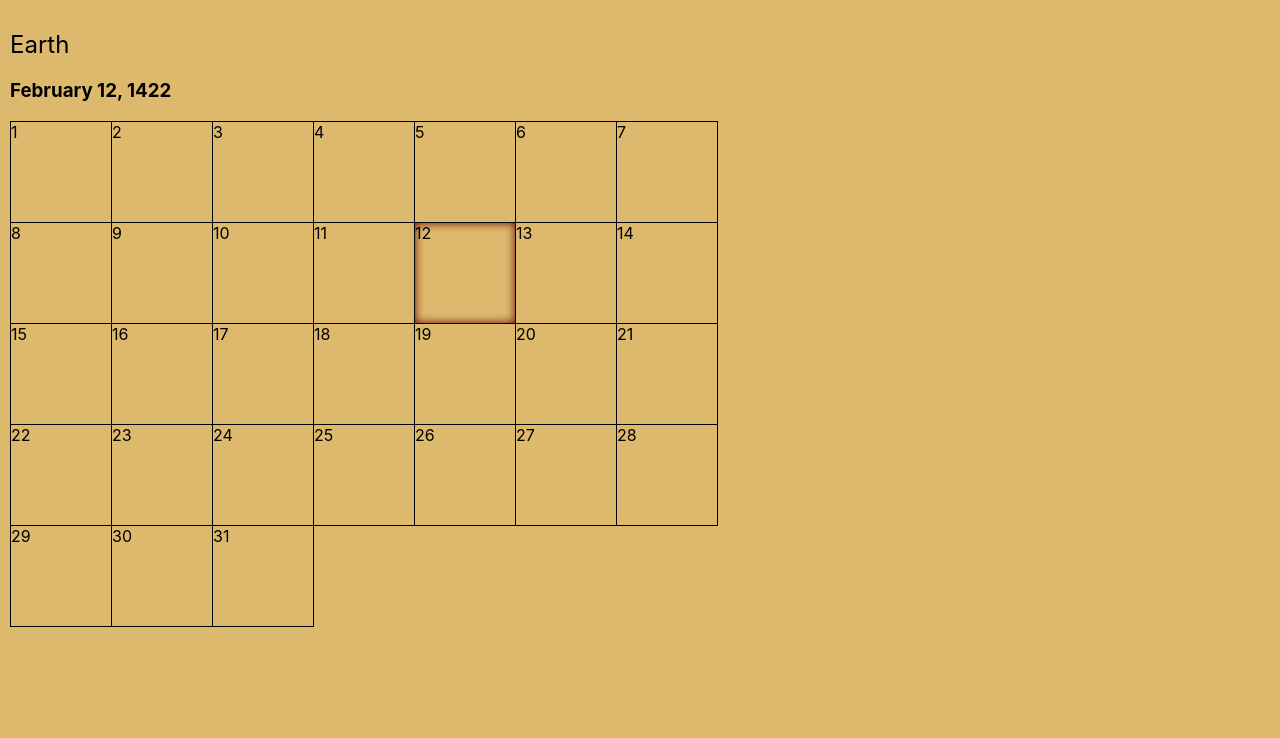
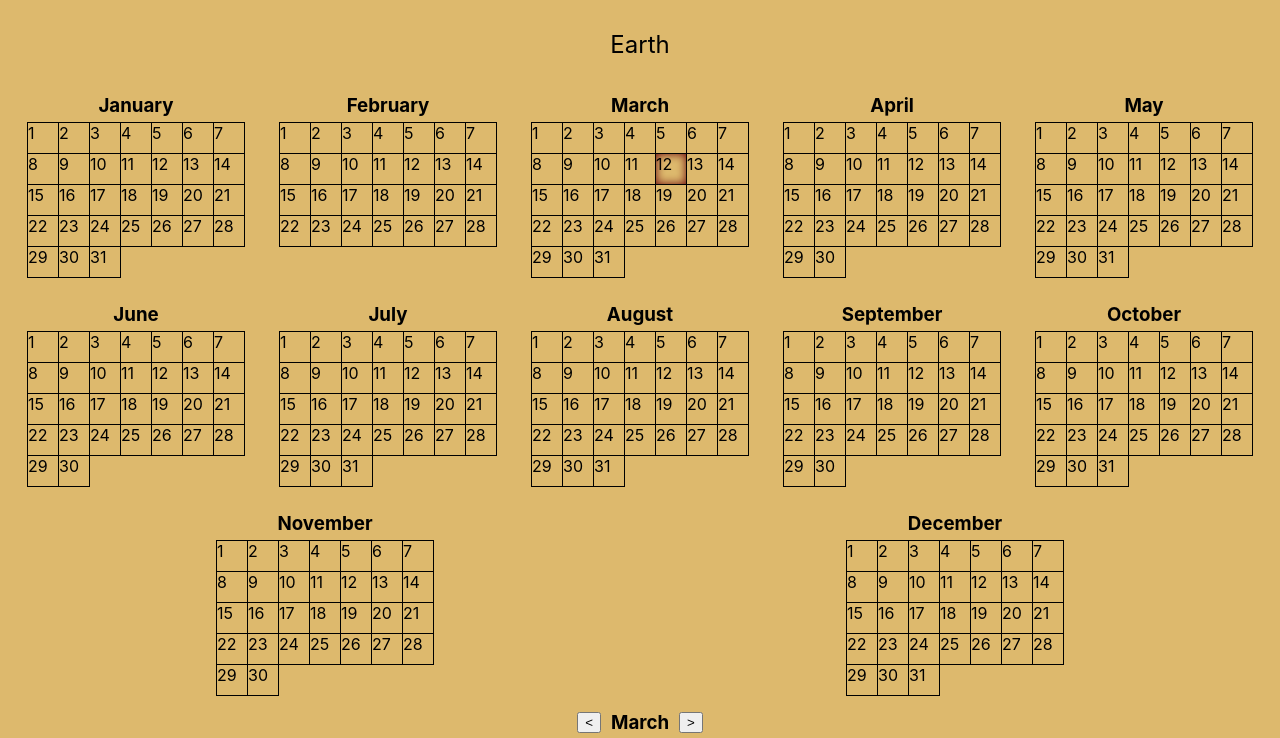
Before and after one commit to moo-man/salvation-react, a React (Create React App) app: page /calendar in a window 1280 px wide. Shown: the top 738 px of the page. Built offline with nearby package versions, Linux system fonts and the light colour scheme.

Commit message:
added calendar state change handling

```diff
--- a/src/components/calendar/CalendarHeader.tsx
+++ b/src/components/calendar/CalendarHeader.tsx
@@ -1,8 +1,8 @@
 import React from "react";
+import "../../styles/CalendarHeader.css"
 
 interface CalendarHeaderProps {
     name : string,
-    date? : string
 }
 
 export class CalendarHeader extends React.Component<CalendarHeaderProps> {
@@ -10,7 +10,6 @@ export class CalendarHeader extends React.Component<CalendarHeaderProps> {
   render() : JSX.Element {
     return <header className="CalendarHeader">
         <h2>{this.props.name}</h2>
-        <h3>{this.props.date}</h3>
         </header>;
   }
 }
--- a/src/components/calendar/CalendarMonth.tsx
+++ b/src/components/calendar/CalendarMonth.tsx
@@ -1,55 +1,112 @@
 import React from 'react';
 import { CalendarDay } from './CalendarDay';
-import "../../styles/CalendarMonth.css"
-import { CalendarMonthData, CalendarMonthState } from '../../models/types';
+import '../../styles/CalendarMonth.css';
+import {
+  CalendarMonthData,
+  CalendarOperations,
+  CalendarState,
+} from '../../models/types';
 
 interface CalendarMonthProps {
-  data : CalendarMonthData,
-  day? : number | null,
-  changeDay : (day: number) => void
+  data: CalendarMonthData;
+  state: CalendarState;
+  mode: string;
+  operations: CalendarOperations;
 }
 
+export class CalendarMonth extends React.Component<CalendarMonthProps> {
+  render(): JSX.Element {
+    let weekNum = Math.ceil(
+      this.props.data.daysInMonth / this.props.data.daysInWeek
+    );
+    let html: JSX.Element[] = [];
 
-export class CalendarMonth extends React.Component<CalendarMonthProps, CalendarMonthState> {
+    for (let i = 0; i < weekNum; i++) {
+      let daysInThisWeek =
+        i === weekNum - 1
+          ? this.props.data.daysInMonth % this.props.data.daysInWeek
+          : this.props.data.daysInWeek;
+      if (daysInThisWeek === 0) daysInThisWeek = this.props.data.daysInWeek;
+      let dayArray: JSX.Element[] = [];
 
-  constructor(props : CalendarMonthProps)
-  {
-    super(props)
-    this.state = {day : props.day}
+      for (let dayNum = 0; dayNum < daysInThisWeek; dayNum++) {
+        let dayInMonth = i * this.props.data.daysInWeek + dayNum + 1;
+        let current = false;
+        if (
+          dayInMonth === this.props.state.day &&
+          this.props.state.month === this.props.data.number
+        )
+        {
+          current = true;
+        }
+        dayArray.push(
+          <CalendarDay
+            onClick={this.handleDayClick.bind(this)}
+            key={dayInMonth}
+            day={dayInMonth}
+            current={current}
+          ></CalendarDay>
+        ); // Have to do this to get unique keys
+      }
+
+      html.push(
+        <div className="week">
+          {dayArray.reduce((prev, current) => (
+            <>
+              {prev}
+              {current}
+            </>
+          ))}
+        </div>
+      );
+    }
+    return (
+      <div className="CalendarMonth">
+        <header>
+          {this.props.mode === 'month' ? (
+            <button data-value="-1" onClick={this.handleMonthClick.bind(this)}>
+              &lt;
+            </button>
+          ) : (
+            <></>
+          )}
+          <h3>{this.props.data.name}</h3>
+          {this.props.mode === 'month' ? (
+            <button data-value="1" onClick={this.handleMonthClick.bind(this)}>
+              &gt;
+            </button>
+          ) : (
+            <></>
+          )}
+        </header>
+        <div className="days">
+          {html.reduce(
+            (prev: JSX.Element, current: JSX.Element): JSX.Element => (
+              <>
+                {prev}
+                {current}
+              </>
+            )
+          )}
+        </div>
+      </div>
+    );
   }
 
-  render(): JSX.Element {
-
-    let weekNum = Math.ceil(this.props.data.daysInMonth / this.props.data.daysInWeek)
-    let html : JSX.Element[] = []
-
-
-    for (let i = 0; i < weekNum; i++)
-    {
-      let daysInThisWeek = i === weekNum - 1 ? (this.props.data.daysInMonth % this.props.data.daysInWeek)  : this.props.data.daysInWeek
-      if (daysInThisWeek == 0) daysInThisWeek = this.props.data.daysInWeek
-      let dayArray : JSX.Element[] = [];
-
-      for(let dayNum = 0 ; dayNum < daysInThisWeek; dayNum++)
-      {
-        let dayInMonth = (i * this.props.data.daysInWeek) + dayNum + 1
-        let current = false;
-        if (dayInMonth === this.props.day)
-          current = true;
-        dayArray.push(<CalendarDay onClick={this.handleDayClick.bind(this)} key={dayInMonth} day={dayInMonth} current={current}></CalendarDay>) // Have to do this to get unique keys
-      }
-
-        html.push(
-        <div className='week'>
-          {dayArray.reduce((prev : JSX.Element, current : JSX.Element) : JSX.Element => <>{prev}{current}</>)}
-        </div>)
-
-    }
-    return <div className="CalendarMonth">{html.reduce((prev : JSX.Element, current : JSX.Element) : JSX.Element => <>{prev}{current}</>)}</div>;
+  handleDayClick(event: React.MouseEvent): void {
+    if (event.currentTarget.textContent)
+      this.props.operations.changeDay(
+        parseInt(event.currentTarget.textContent)
+      );
   }
 
-  handleDayClick(event : React.MouseEvent) : void {
-    if (event.currentTarget.textContent)
-      this.props.changeDay(parseInt(event.currentTarget.textContent))
+  handleMonthClick(event: React.MouseEvent): void {
+    let value: string | null = event.currentTarget.getAttribute('data-value');
+
+    if (value) {
+      let multiplier: number = parseInt(value);
+
+      this.props.operations.changeMonth(multiplier);
+    }
   }
 }
--- a/src/components/calendar/CalendarYear.tsx
+++ b/src/components/calendar/CalendarYear.tsx
@@ -1,49 +1,41 @@
 import React from 'react';
-import { CalendarData } from '../../models/types';
+import { CalendarData, CalendarMonthData, CalendarState } from '../../models/types';
 import '../../styles/CalendarYear.css';
 import { CalendarMonth } from './CalendarMonth';
 
 interface CalendarYearProps {
-  data: Promise<CalendarData>;
-  year: number | null;
+  data: CalendarData;
+  state: CalendarState;
+  getMonthData: (month: number) => CalendarMonthData
 }
 
-interface CalendarYearState {
-  data?: CalendarData;
-  year: number | null;
-}
+export class CalendarYear extends React.Component<CalendarYearProps,CalendarState> {
 
-export class CalendarYear extends React.Component<CalendarYearProps,CalendarYearState> {
-  constructor(props: CalendarYearProps) {
+  constructor(props: CalendarYearProps)
+  {
     super(props);
-    this.state = { year: props.year };
-  }
-
-  componentDidMount() {
-    this.props.data.then((data) => {
-      this.setState({ data });
-    });
+    this.state = props.state;
   }
 
   render(): JSX.Element {
     let monthViews: JSX.Element[] = [];
-
-    if (!this.state.data) return <div></div>;
-
-    if (this.state.data)
+    if (this.state)
     {
-      this.state.data.daysInMonth.forEach((monthDays: number, i: number) => {
-        if (this.state.data && monthDays > 0)
+      this.props.data.daysInMonth.forEach((monthDays: number, i: number) => {
+        if (this.state && monthDays > 0)
         {
           monthViews.push(
             <CalendarMonth
-              changeDay={(day: Number) => {}}
-              key={`${i},${this.props.year}`}
-              day={5}
-              data={{
-                daysInMonth: monthDays,
-                daysInWeek: this.state.data.daysInWeek,
-              }}
+              mode={"year"}
+              key={`${i},${this.props.state.year}`}
+              state={this.props.state}
+              data={this.props.getMonthData(i)}
+              operations={
+                {
+                changeDay : (day: number) : void=> {return},
+                changeMonth : (number: number) : void=> {return}
+                }
+              }
             ></CalendarMonth>
           );
         }
--- a/src/controllers/TestCalendarController.ts
+++ b/src/controllers/TestCalendarController.ts
@@ -1,76 +1,152 @@
-import { Calendar } from "../models/Calendar"
-import { CalendarData, CalendarMonthData, CalendarState, Date} from "../models/types";
-import { AbstractCalendarController } from "./AbstractCalendarController";
+import { stat } from 'fs';
+import { Calendar } from '../models/Calendar';
+import {
+  CalendarData,
+  CalendarMonthData,
+  CalendarState,
+  Date,
+} from '../models/types';
+import { AbstractCalendarController } from './AbstractCalendarController';
 
-
-export class TestCalendarController extends AbstractCalendarController{
-
-    protected model : Calendar | null = null
+export class TestCalendarController extends AbstractCalendarController {
+  protected model: Calendar | null = null;
 
   constructor() {
     super();
-        let testData : CalendarData = {
-
-            monthsInYear :  12,
-            daysInYear : 365,
-            daysInMonth : [0, 31, 28, 31, 30, 31, 30, 31, 31, 30, 31, 30, 31],
-            daysInWeek : 7,
-            leapYear : {
-              month : 2,
-              recurrence : 4
+    let testData: CalendarData = {
+      monthNames: [
+        '',
+        'January',
+        'February',
+        'March',
+        'April',
+        'May',
+        'June',
+        'July',
+        'August',
+        'September',
+        'October',
+        'November',
+        'December',
+      ],
+      monthsInYear: 12,
+      daysInYear: 365,
+      daysInMonth: [0, 31, 28, 31, 30, 31, 30, 31, 31, 30, 31, 30, 31],
+      daysInWeek: 7,
+      leapYear: {
+        month: 2,
+        recurrence: 4,
       },
-            state : {
-              name : "Earth",
-              day : 12,
+      state: {
+        name: 'Earth',
+        day: 12,
         month: 3,
-              year : 1422,
-              date : `February 12, 1422`
-            }
-          }
+        year: 1422,
+        date: `March 12, 1422`,
+      },
+    };
 
     this.model = new Calendar(testData);
   }
 
-    async setDate(date : Date) : Promise<CalendarState>
-    {
-        if (this.model)
-        {
-            this.model.state.day = date.day || this.model.state.day
-            this.model.state.month = date.month || this.model.state.month
-            this.model.state.year = date.year || this.model.state.year
-
-            this.model.state.date = `${this.model.state.day} ${this.model.state.month} ${this.model.state.year}`
-
-            return this.model.state
-        }
-        else throw Error("No Calendar Model")
+  async fetchData(): Promise<void> {
+    this.dataLoaded = true;
+    return;
   }
 
-    async getDate() : Promise<CalendarState>
-    {
-        if(this.model)
-            return this.model.state
-        else
-            throw Error("No Calendar Model")
+  setDate(date: Date): CalendarState {
+    if (this.model) {
+      this.model.state.day = date.day || this.model.state.day;
+      this.model.state.month = date.month || this.model.state.month;
+      this.model.state.year = date.year || this.model.state.year;
+
+      this.model.state.date = `${this.model.state.day} ${this.model.state.month} ${this.model.state.year}`;
+
+      return this.model.state;
+    } else throw Error('No Calendar Model');
   }
 
-    async getData() : Promise<CalendarData>
-    {
-        if(this.model)
-        {
-            return this.model.data
-        }
-        else throw Error("No Calendar Model")
+  changeDateBy(date: Date): CalendarState {
+    if (this.model) {
+      this.model.state.day += date.day || 0;
+      this.model.state.month += date.month || 0;
+      this.model.state.year += date.year || 0;
+
+      this.model.state.date = `${this.model.state.day} ${this.model.state.month} ${this.model.state.year}`;
+
+      this.checkStateChange();
+
+      return this.model.state;
+    } else throw Error('No Calendar Model');
   }
 
-    getCurrentMonthData() : CalendarMonthData {
-        if (this.model)
+  getCalendarState(): CalendarState {
+    if (this.model) return this.model.state;
+    else throw Error('No Calendar Model');
+  }
+
+  getCalendarData(): CalendarData {
+    if (this.model) {
+      return this.model.data;
+    } else throw Error('No Calendar Model');
+  }
+
+  getCurrentMonthData(): CalendarMonthData {
+    if (this.model) {
+      return {
+        daysInMonth: this.model.data.daysInMonth[this.model.state.month],
+        daysInWeek: this.model.data.daysInWeek,
+        name: this.model.data.monthNames[this.model.state.month],
+        number: this.model.state.month,
+      };
+    } else throw Error('No Calendar Model');
+  }
+
+  getMonthData(month : number): CalendarMonthData {
+    if (this.model) {
+      return {
+        daysInMonth: this.model.data.daysInMonth[month],
+        daysInWeek: this.model.data.daysInWeek,
+        name: this.model.data.monthNames[month],
+        number: month,
+      };
+    } else throw Error('No Calendar Model');
+  }
+
+
+  checkStateChange(): void {
+    if (this.model) {
+
+      let state = this.model.state;
+      let data = this.model.data
+
+      if (state.day > data.daysInMonth[state.month])
       {
-            return {
-              daysInMonth : this.model.data.daysInMonth[this.model.state.month],
-              daysInWeek : this.model.data.daysInWeek
+        state.month++;
+        state.day = 1;
+      }
+
+      if (state.day <= 0)
+      {
+        state.month--;
+        state.day = data.daysInMonth[state.month]
+      }
+
+
+      if (state.month > data.monthsInYear)
+      {
+        state.month = 1;
+        state.year++;
+      }
+      else if (state.month <= 0)
+      {
+        state.month = data.monthsInYear;
+        state.year--;
+      }
+
+
+
+    }
+
   }
 }
-        else throw Error("No Calendar Model")
-      }
-    }
--- a/src/routes/CalendarView.tsx
+++ b/src/routes/CalendarView.tsx
@@ -1,51 +1,55 @@
-import React from "react";
-import "../styles/Calendar.css"
-import { CalendarHeader } from "../components/calendar/CalendarHeader";
-import { CalendarState } from "../models/types";
-import { AbstractCalendarController } from "../controllers/AbstractCalendarController";
-import { CalendarMonth } from "../components/calendar/CalendarMonth";
-import { CalendarYear } from "../components/calendar/CalendarYear";
+import React from 'react';
+import '../styles/Calendar.css';
+import { CalendarHeader } from '../components/calendar/CalendarHeader';
+import { CalendarState } from '../models/types';
+import { AbstractCalendarController } from '../controllers/AbstractCalendarController';
+import { CalendarMonth } from '../components/calendar/CalendarMonth';
+import { CalendarYear } from '../components/calendar/CalendarYear';
 
-
-interface CalendarProps {
-  controller : AbstractCalendarController
+interface CalendarViewProps {
+  controller: AbstractCalendarController;
 }
 
-
-
-class CalendarView extends React.Component<CalendarProps, CalendarState> {
-
+class CalendarView extends React.Component<CalendarViewProps, CalendarState> {
   componentDidMount() {
-    this.controller.getDate().then(date => {
-      this.setState(date);
-    })
+    this.controller.fetchData().then(() => {
+      this.setState(this.controller.getCalendarState());
+    });
   }
 
-  render() : JSX.Element {
-    if (!this.state)
-    {
-      return <div></div>
+  render(): JSX.Element {
+    if (!this.state) {
+      return <div></div>;
     }
-
-    console.log("test")
-    return <div className="Calendar">
-      <CalendarHeader name={this.state.name} date={this.state.date}></CalendarHeader>
-      <CalendarMonth data={this.controller.getCurrentMonthData()} day={this.state.day} changeDay={this.changeDay.bind(this)}></CalendarMonth>
-      {/* <CalendarYear data={this.controller.getData()} year={this.state.year}></CalendarYear> */}
-    </div>
+    return (
+      <div className="Calendar">
+        <CalendarHeader name={this.state.name}></CalendarHeader>
+        <CalendarYear data={this.controller.getCalendarData()} state={this.state} getMonthData={this.controller.getMonthData.bind(this.controller)}></CalendarYear>
+        <CalendarMonth
+          data={this.controller.getCurrentMonthData()}
+          state={this.state}
+          mode={'month'}
+          operations={{
+            changeDay: this.changeDay,
+            changeMonth: this.changeMonth,
+          }}
+        ></CalendarMonth>
+      </div>
+    );
   }
 
-
-  async changeDay(day : number)
-  {
-     // Extract this into generic controller?
-    this.setState(await this.controller.setDate({day}));
+  changeDay = async (day: number) => {
+    // Extract this into generic controller?
+    this.setState(await this.controller.setDate({ day }));
   }
 
-  get controller() : AbstractCalendarController {
-    return this.props.controller
+  changeMonth = async (number: number) => {
+    this.setState(await this.controller.changeDateBy({ month: number }));
   }
 
+  get controller(): AbstractCalendarController {
+    return this.props.controller;
+  }
 }
 
 export default CalendarView;
--- /dev/null
+++ b/src/styles/CalendarHeader.css
@@ -0,0 +1,3 @@
+.CalendarHeader {
+    text-align: center;
+}
--- a/src/styles/CalendarMonth.css
+++ b/src/styles/CalendarMonth.css
@@ -1,19 +1,40 @@
 .CalendarMonth {
     flex: 1;
+    display: flex;
+    flex-direction: column;
+    align-items: center;
 }
 
-.week
+.CalendarMonth header {
+    display: flex;
+    align-items: center;
+    justify-content: center;
+}
+
+
+.CalendarMonth header > *{
+    margin: 5px
+}
+
+
+.CalendarMonth header h3{
+    text-align: center;
+    display:flex
+}
+
+
+.CalendarMonth .week
 {
     display: flex;
     width: 100%;
 }
 
-.week:last-of-type > .day
+.CalendarMonth .week:last-of-type > .day
 {
     border-bottom: 1px solid black;
 }
 
-.week:first-of-type > .day
+.CalendarMonth .week:first-of-type > .day
 {
     border-top: 1px solid black
 }
```
Also changed, not shown: src/controllers/APICalendarController.ts (+12 -3 lines), src/controllers/AbstractCalendarController.ts (+13 -3 lines), src/models/types.ts (+9 -4 lines). Lines whose indentation alone changed are shown as unchanged.
